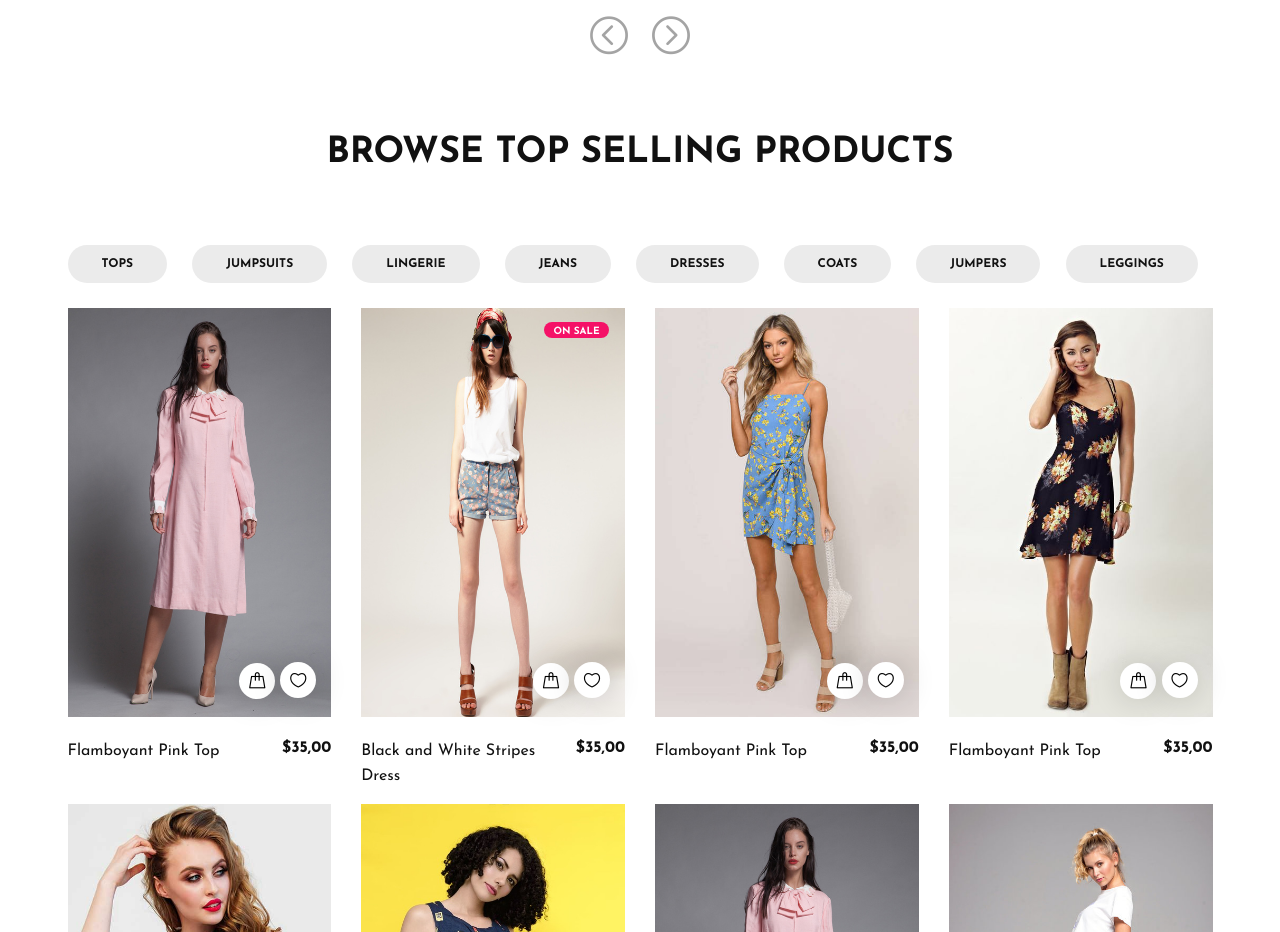
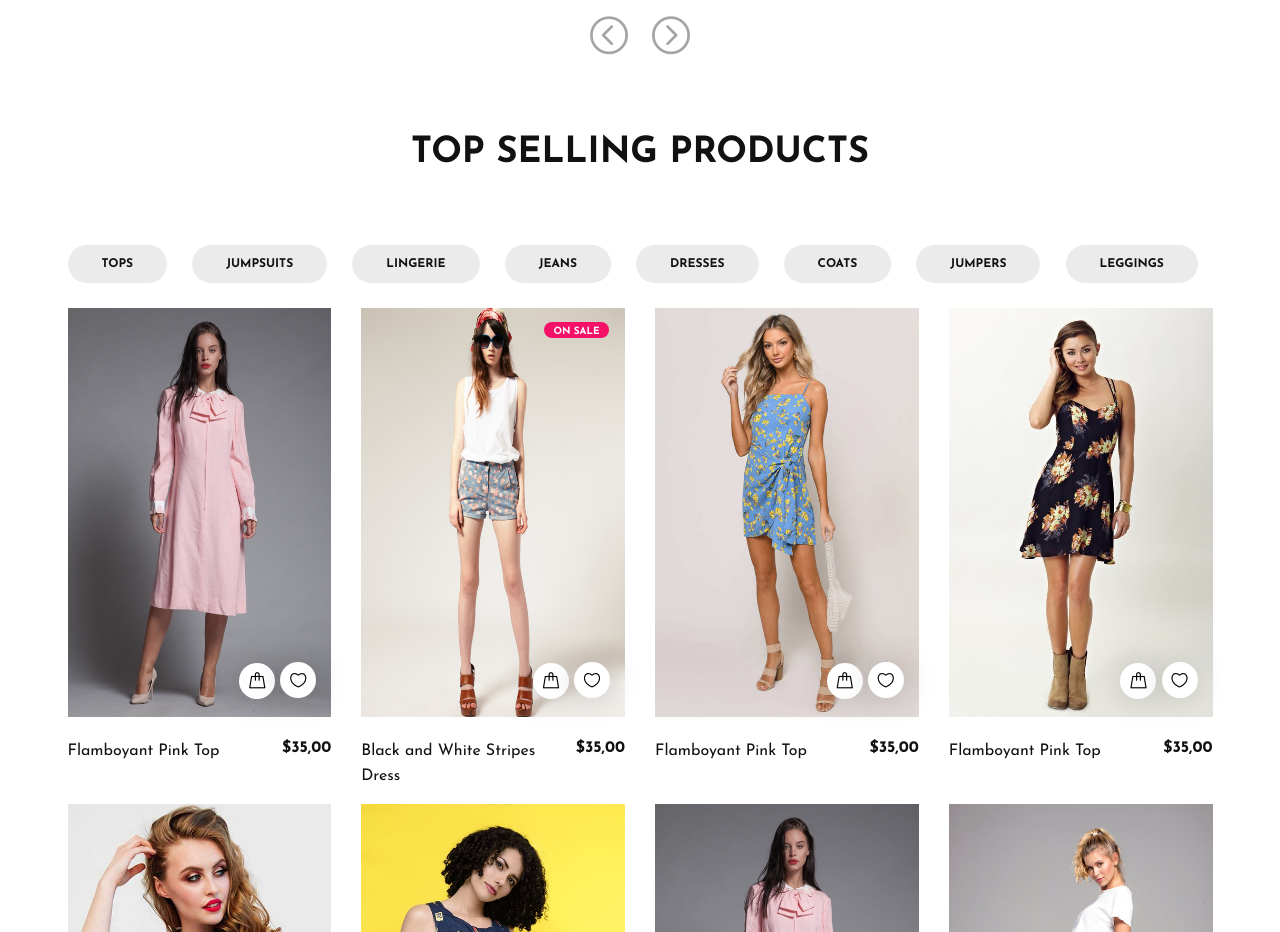
Before and after one commit to Z-Arshak/eCom, a plain HTML site: page index.html in a window 1280 px wide. Shown: the part 1640-2572 px from the top of the page. Drawn offline with Linux system fonts and the light colour scheme.

Commit message:
Commit One

```diff
--- a/index.html
+++ b/index.html
@@ -302,7 +302,7 @@
     <section class="product-filter-section">
       <div class="container">
         <div class="section-title">
-          <h2>BROWSE TOP SELLING PRODUCTS</h2>
+          <h2>TOP SELLING PRODUCTS</h2>
         </div>
         <ul class="product-filter-menu">
           <li><a href="#">TOPS</a></li>
```
